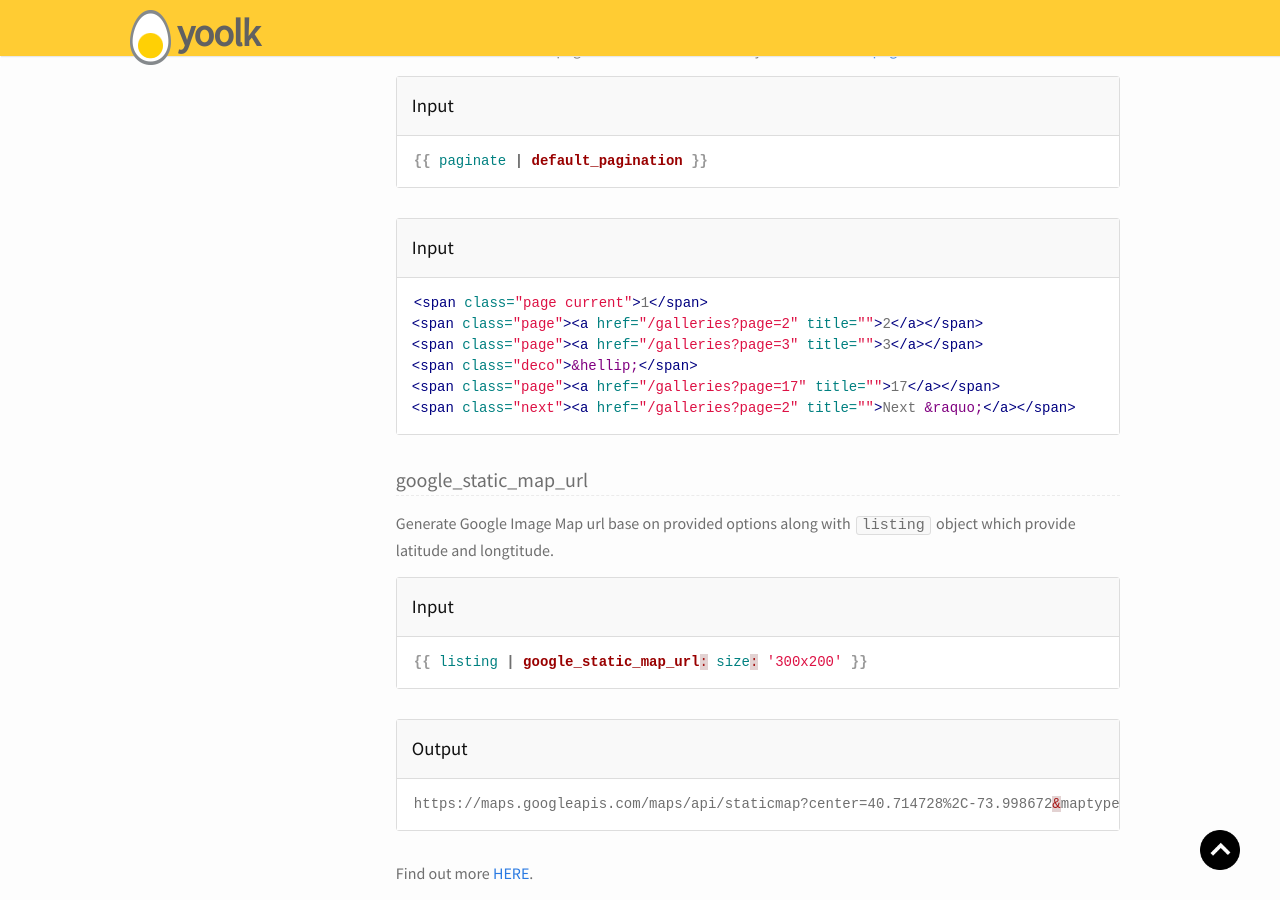
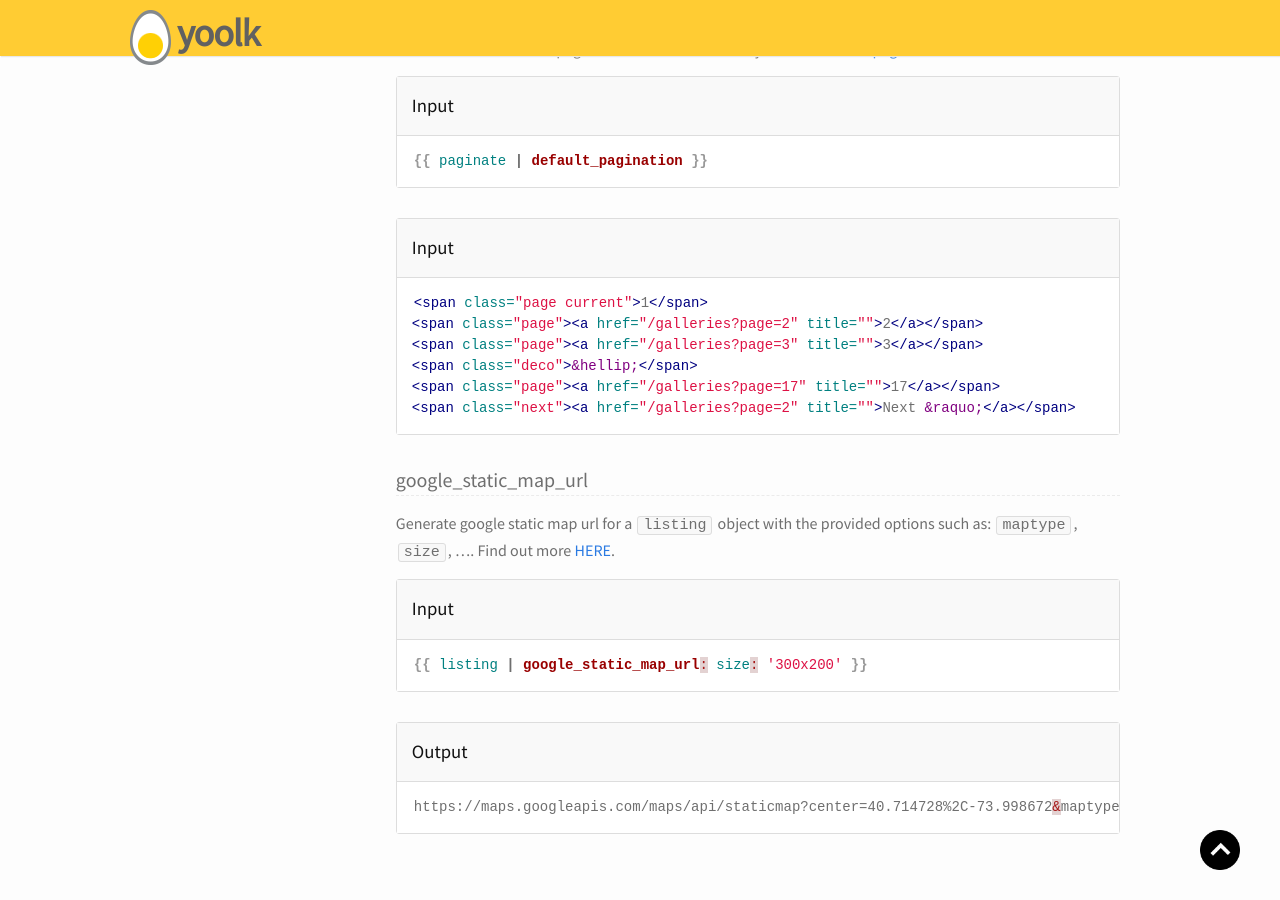
Before and after one commit to yoolk/liquid-documentation, a Jekyll site: the page built from filters/misc-filters/index.markdown, in a window 1280 px wide and 900 px high, scrolled down 6061 px. Built offline with Jekyll 4.4.1, drawn with Linux system fonts in a browser that asks for light colours; nearby versions of some CDN libraries; after the commit the page ends 6925 px from its top, so only the background shows below that.

Commit message:
refine google_static_map_url

```diff
--- a/filters/misc-filters/index.markdown
+++ b/filters/misc-filters/index.markdown
@@ -532,7 +532,7 @@ Creates a set of links for paginated results. Used in conjunction with the [pagi
 </div>
 
 <h5 class="sub-section-title" id="google_static_map_url">google_static_map_url</h5>
-Generate Google Image Map url base on provided options along with <code>listing</code> object which provide latitude and longtitude.
+Generate google static map url for a <code>listing</code> object with the provided options such as: `maptype`, `size`, .... Find out more [HERE](https://developers.google.com/maps/documentation/staticmaps/#URL_Parameters).
 
 <div class="panel">
   <div class="panel-header">
```
Also changed, not shown: other parts of filters/misc-filters/index.markdown (+0 -1 lines).
